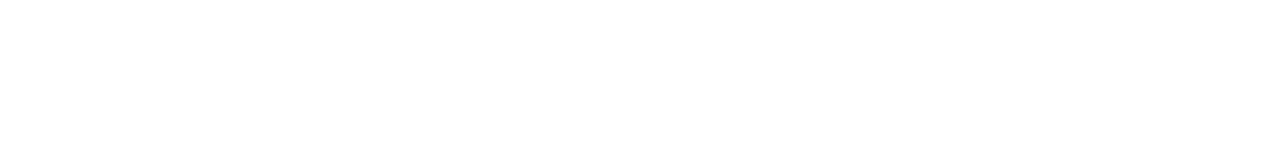
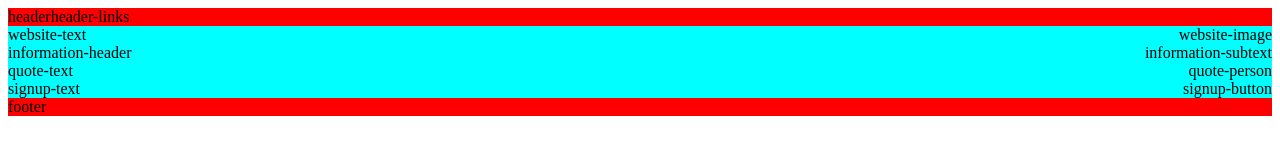
Before and after one commit to Seran2409/Landing-Page, a plain HTML site: page index.html in a window 1280 px wide. Drawn offline with Linux system fonts and the light colour scheme.

Commit message:
LineUp sichtbar gemacht

```diff
--- a/index.html
+++ b/index.html
@@ -9,10 +9,10 @@
 <body>
     <div class="header-container">
         <div class="header-logo">
-
+            header
         </div>
         <div class="header-links">
-
+            header-links
         </div>
     </div>
 
@@ -20,37 +20,37 @@
 
         <div class="website-container">
             <div class="website-text">
-
+                website-text
             </div>
             <div class="website-image">
-
+                website-image
             </div>
         </div>
         <div class="information-container">
             <div class="information-header">
-
+                information-header
             </div>
             <div class="information-subtext">
-
+                information-subtext
             </div>
         </div>
 
         <div class="quote-container">
-            <div class="quote-quote">
-
+            <div class="quote-text">
+               quote-text
             </div>
             <div class="quote-person">
-
+                quote-person
             </div>
         </div>
 
         <div class="signup-container">
             <div class="signup">
                 <div class="signup-text">
-
+                    signup-text
                 </div>
                 <div class="signup-button">
-
+                    signup-button
                 </div>
             </div>
         </div>
@@ -58,7 +58,7 @@
     </div>
 
     <div class="footer">
-
+        footer
     </div>
 
 </body>
--- a/styles.css
+++ b/styles.css
@@ -0,0 +1,41 @@
+body{
+    display: flex;
+    flex-direction: column;
+}
+
+.header-container{
+    display: flex;
+    background-color: red;
+}
+
+.body{
+    display: flex;
+    flex-direction: column;
+    flex: 1;
+    background-color: aqua;
+}
+
+.website-container{
+    display: flex;
+    justify-content: space-between;
+}
+
+.information-container{
+    display: flex;
+    justify-content: space-between;
+}
+
+.quote-container{
+    display: flex;
+    justify-content: space-between;
+}
+
+.signup{
+    display: flex;
+    justify-content: space-between;
+}
+
+.footer{
+    display: flex;
+    background-color: red;
+}
```
